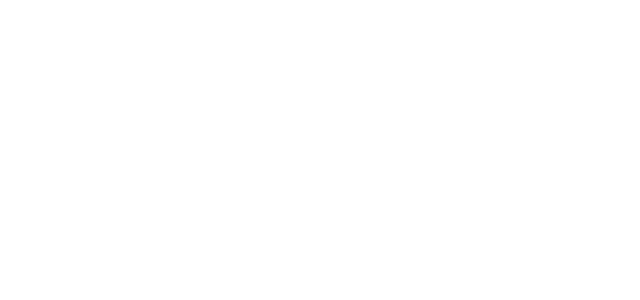
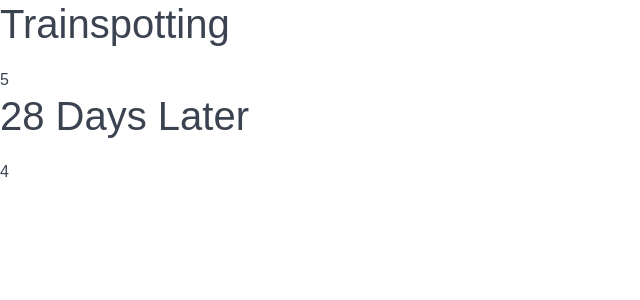
Before and after one commit to javierforero/voting-server, a React (Create React App) app in the folder voting-client/: page /#/results in a window 1280 px wide. Shown: the top 300 px of the page, without its empty margins (0-640 px from the left). Built offline with nearby package versions, Linux system fonts and the light colour scheme.

Commit message:
fixed router

```diff
--- a/voting-client/src/components/App.js
+++ b/voting-client/src/components/App.js
@@ -1,5 +1,12 @@
 import React, { Component } from 'react';
 import {List, Map} from 'immutable';
+import Voting from './Voting';
+import Results from './Results';
+import {
+    Route,
+    HashRouter,
+    Switch
+} from 'react-router-dom';
 
 const pair = List.of('Trainspotting', '28 Days Later');
 const tally = Map({'Trainspotting': 5, '28 Days Later': 4});
@@ -7,16 +14,27 @@
 class App extends Component {
 
     render() {
-        const childrenWithProps = this.props.children.map((child) => {
-            return React.cloneElement(child, {
-                pair: pair,
-                tally: tally
-            });
-           });
 
-           console.log("these are props: ", childrenWithProps);
-
-        return <div>{childrenWithProps}</div>
+        return(
+          <HashRouter>
+            <Switch>
+              <Route exact path="/"
+                render={() =>
+                  <Voting pair={pair}
+                          tally={tally}
+                  />
+                }
+              />
+              <Route path="/results"
+                render={() =>
+                  <Results pair={pair}
+                           tally={tally}
+                  />
+                }
+              />
+            </Switch>
+          </HashRouter>
+        )
     }
 }
 
--- a/voting-client/src/components/Results.js
+++ b/voting-client/src/components/Results.js
@@ -6,10 +6,28 @@
         return this.props.pair || [];
     }
 
+    getVotes(entry) {
+      if(this.props.tally && this.props.tally.has(entry)) {
+          return this.props.tally.get(entry);
+      }
+
+      return 0;
+    }
+
     render() {
-        console.log(this.props);
+
         return (
             <div className="results">
+              {this.getPair().map(entry =>
+                <div key={entry} className="entry">
+                  <h1>{entry}</h1>
+                  <div className="voteCount">
+                    {this.getVotes(entry)}
+                  </div>
+                </div>
+              )
+
+              }
             </div>
         );
     }
--- a/voting-client/src/Voting.js
+++ b/voting-client/src/components/Voting.js
@@ -1,7 +1,7 @@
 import React, { Component } from 'react';
 import './App.css';
-import Vote from './components/Vote';
-import Winner from './components/Winner';
+import Vote from './Vote';
+import Winner from './Winner';
 
 class Voting extends Component {
 
--- a/voting-client/src/index.js
+++ b/voting-client/src/index.js
@@ -2,22 +2,7 @@
 import ReactDOM from 'react-dom';
 import './index.css';
 import App from './components/App';
-import Voting from './Voting';
-import Results from './components/Results';
-import {
-    Route,
-    HashRouter
-} from 'react-router-dom';
-import registerServiceWorker from './registerServiceWorker';
 
-const routes =
-  <App>
-    <Route exact path="/" component={Voting}/>
-    <Route path="/results" component={Results}/>
-  </App>;
 
-ReactDOM.render(<HashRouter>
-                  {routes}
-                </HashRouter>,
+ReactDOM.render(<App/>,
                 document.getElementById('root'));
-registerServiceWorker();
```
Also changed, not shown: voting-client/src/components/App.css (renamed from voting-client/src/App.css).
